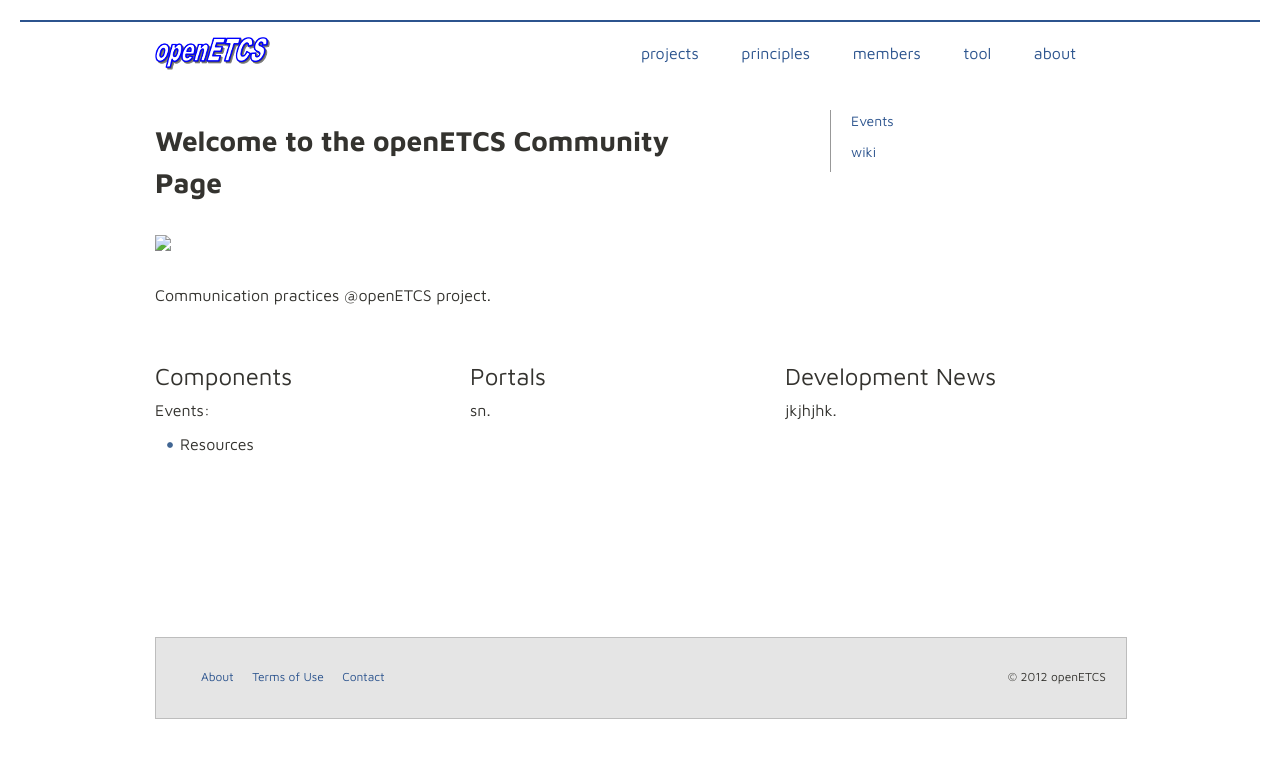
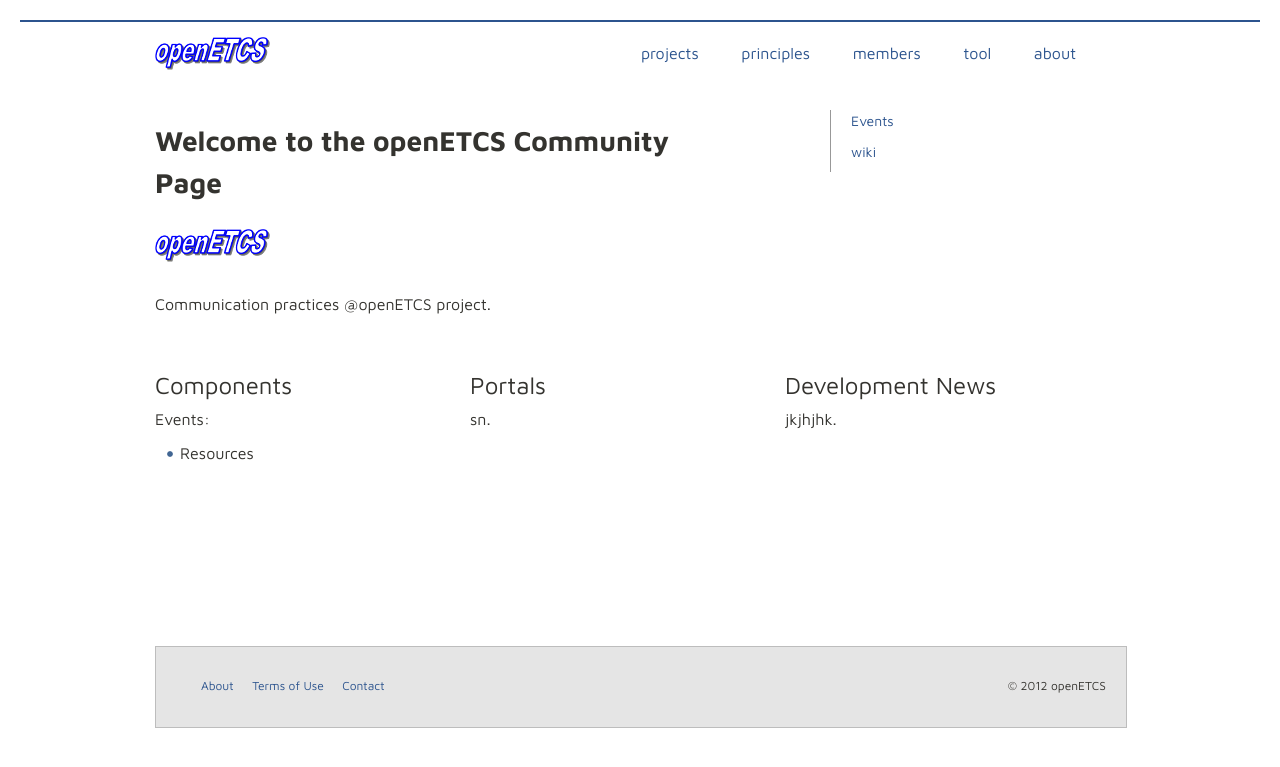
Before and after one commit to openETCS/openetcs.github.com, a Jekyll site: the page built from frame.html, in a window 1280 px wide. Shown: the top 767 px of the page. Built offline with Jekyll 4.4.1, drawn with Linux system fonts in a browser that asks for light colours.

Commit message:
Update frame.html

```diff
--- a/frame.html
+++ b/frame.html
@@ -8,7 +8,7 @@ title: test2
         Welcome to the openETCS Community Page
     </h1>
     <p style="padding-bottom: 20px">
-      <img src="/images/openetcs2.png"/>
+      <img src="/images/logos/openetcs2.png"/>
     </p>
     <p>
        Communication practices @openETCS project.
```
